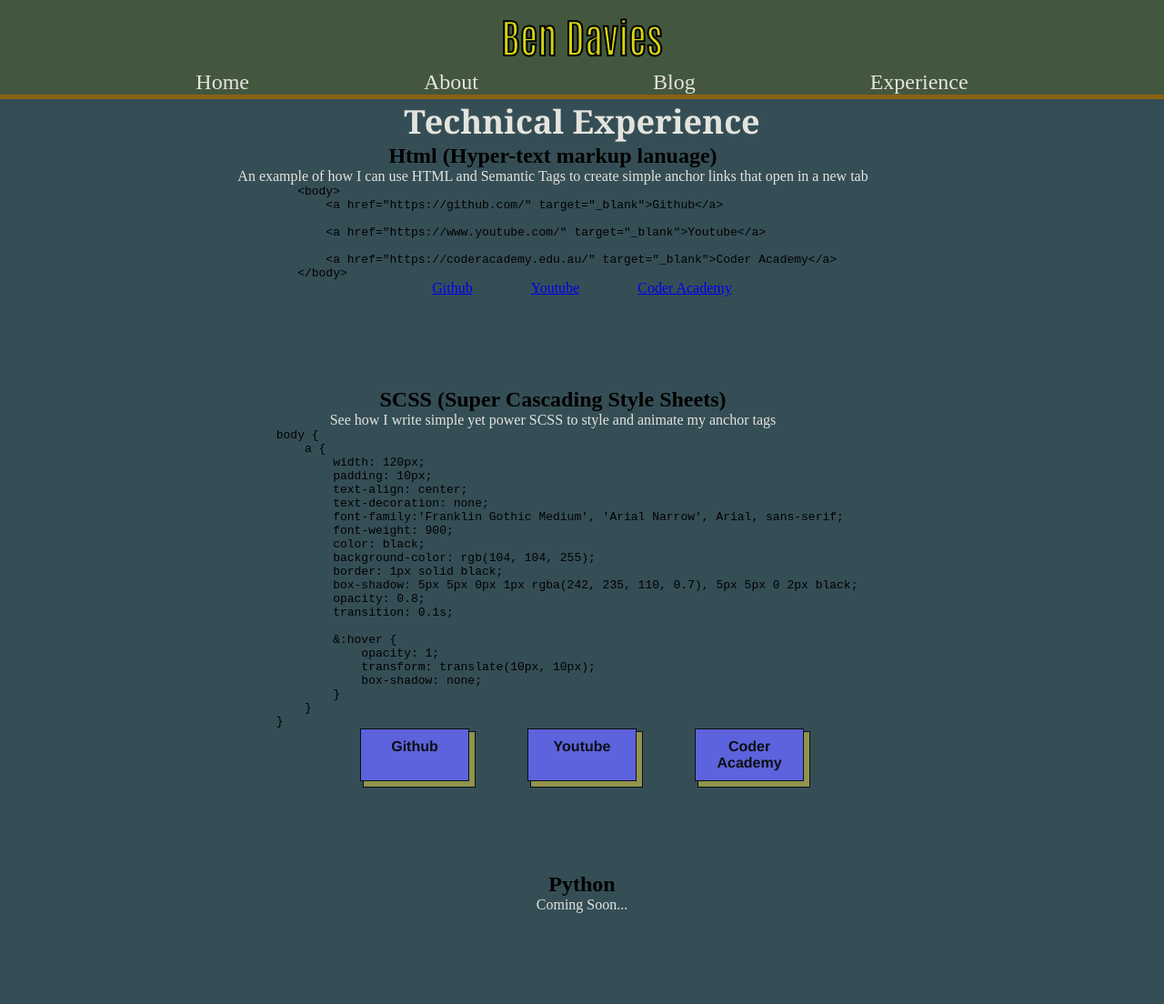
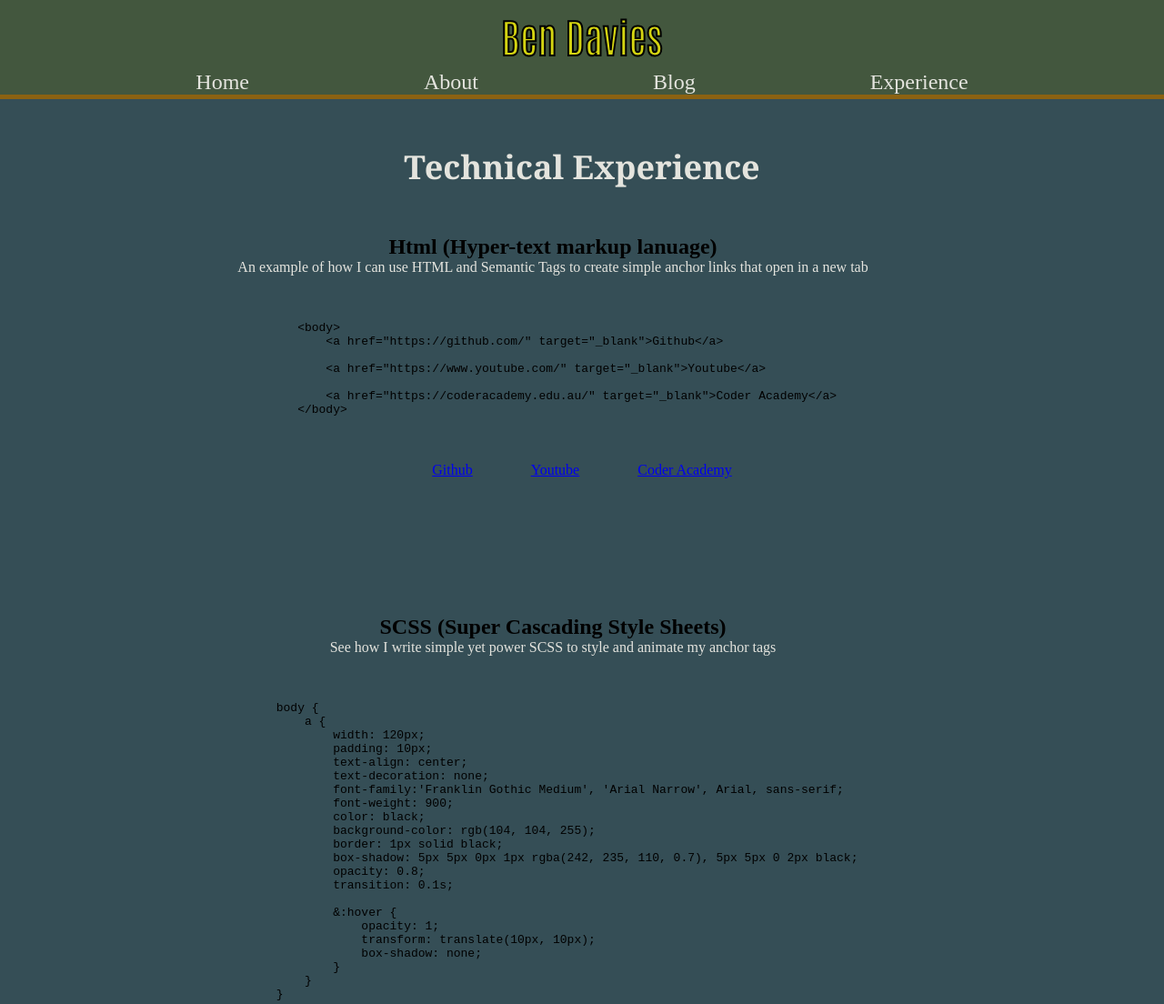
Before and after one commit to BenDavies1218/Portfolio_T1A2, a plain HTML site: page scr/Pages/technical.html in a window 1280 px wide. Shown: the top 1104 px of the page at 91% size. Drawn offline with Linux system fonts and the light colour scheme; a web font is replaced by a local one.

Commit message:
finished website

```diff
--- a/scr/Style/Defaults/_Technical.scss
+++ b/scr/Style/Defaults/_Technical.scss
@@ -10,6 +10,7 @@ section.technical {
             font-size: 36px;
             font-family: Cambria, Cochin, Georgia, Times, 'Times New Roman', serif;
             color: $Secondary-silver;
+            margin: 50px;
         }
     }
 
@@ -18,6 +19,7 @@ section.technical {
         margin-bottom: 100px;
         display: flex;
         flex-direction: column;
+        gap: 50px;
 
         .HTML {
             text-align: center;
@@ -59,7 +61,7 @@ section.technical {
             gap: 5vw;
 
             a {
-                width: 120px;
+                width: 150px;
                 padding: 10px;
                 text-align: center;
                 text-decoration: none;
```
Also changed, not shown: scr/main.css, 1 other file.
